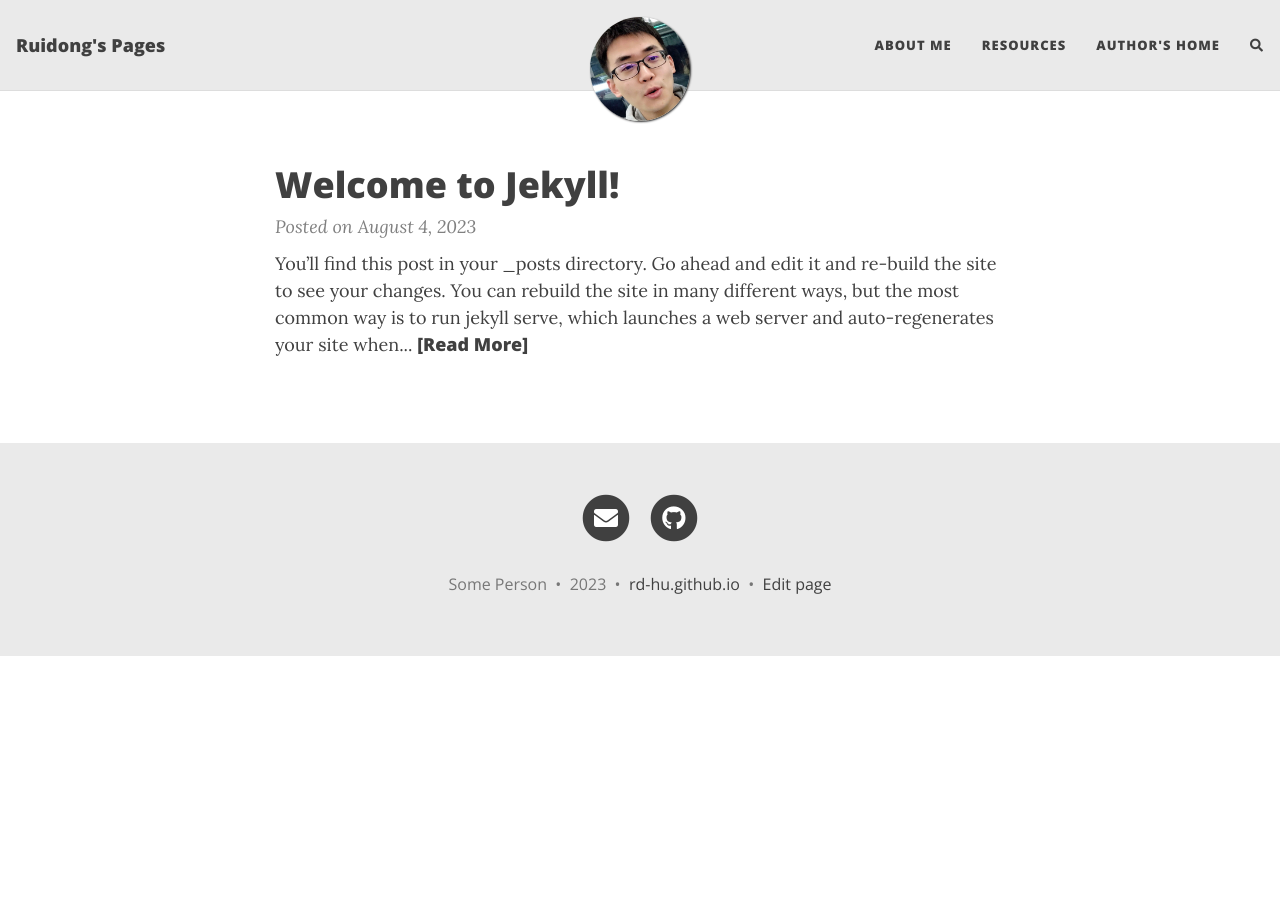
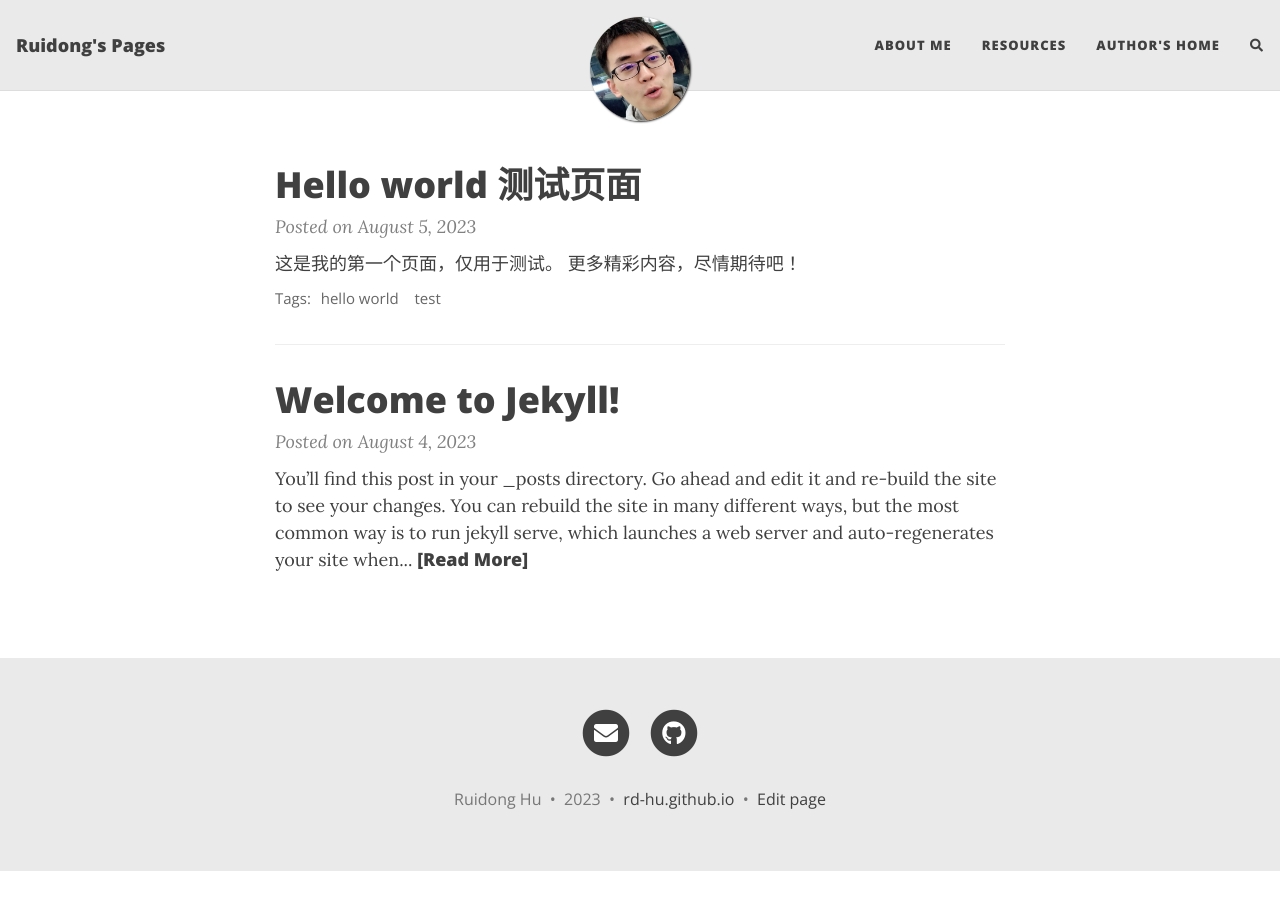
Before and after one commit to rd-hu/rd-hu.github.io, a Jekyll site: the page built from docs/index.markdown, in a window 1280 px wide. Built offline with Jekyll 4.4.1, drawn with Linux system fonts in a browser that asks for light colours; nearby versions of some CDN libraries; the list of posts is cut into pages by our own code; comment, search, counter and statistics services are not loaded.

Commit message:
添加google代码跟踪,并开始第一个测试页面

```diff
--- a/docs/_config.yml
+++ b/docs/_config.yml
@@ -13,7 +13,7 @@
 title: Ruidong's Pages
 
 # Your name to show in the footer
-author: Some Person
+author: Ruidong Hu
 
 ###############################################
 # --- List of links in the navigation bar --- #
@@ -52,16 +52,16 @@ round-avatar: true
 social-network-links:
   email: "395071389@qq.com"
   # rss: false  # remove this line if you don't want to show an RSS link at the bottom
-  # facebook: deanattali
+  # facebook: --
   github: rd-hu
-  # twitter: daattali
-  # patreon: DeanAttali
-  # youtube: c/daattali
+  # twitter: --
+  # patreon: --
+  # youtube: c/--
 #  medium: yourname
 #  reddit: yourname
-#  linkedin: daattali
+#  linkedin: --
 #  xing: yourname
-#  stackoverflow: "3943160/daattali"
+#  stackoverflow: "3943160/--"
 #  snapchat: deanat78
 #  instagram: deanat78
 #  spotify: yourname
--- a/docs/_layouts/base.html
+++ b/docs/_layouts/base.html
@@ -17,6 +17,7 @@ common-ext-js:
     sri: "sha384-wfSDF2E50Y2D1uUdj0O3uMBJnjuUD4Ih7YwaYd1iqfktj0Uod8GCExl3Og8ifwB6"
 common-js:
   - "/assets/js/beautifuljekyll.js"
+  - "/assets/js/gtag.js"
 ---
 
 <!DOCTYPE html>
--- /dev/null
+++ b/docs/_posts/2023-08-05-fisrt-post.markdown
@@ -0,0 +1,10 @@
+---
+layout: default
+title:  "Hello world 测试页面"
+date:   2023-08-05 23:00:00 +0800
+categories: 内容
+tags: [hello world, test]
+author: rd-hu
+---
+这是我的第一个页面，仅用于测试。
+更多精彩内容，尽情期待吧！
--- /dev/null
+++ b/docs/assets/js/gtag.js
@@ -0,0 +1,9 @@
+<!-- Google tag (gtag.js) -->
+<script async src="https://www.googletagmanager.com/gtag/js?id=G-YMR4JR704B"></script>
+<script>
+  window.dataLayer = window.dataLayer || [];
+  function gtag(){dataLayer.push(arguments);}
+  gtag('js', new Date());
+
+  gtag('config', 'G-YMR4JR704B');
+</script>
```
